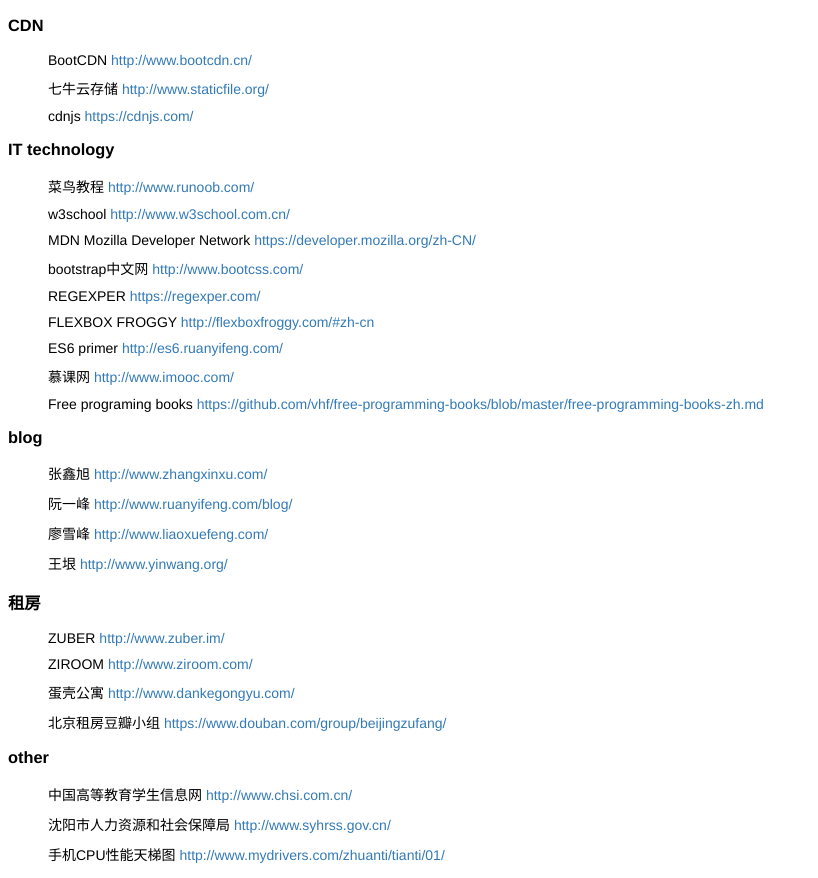
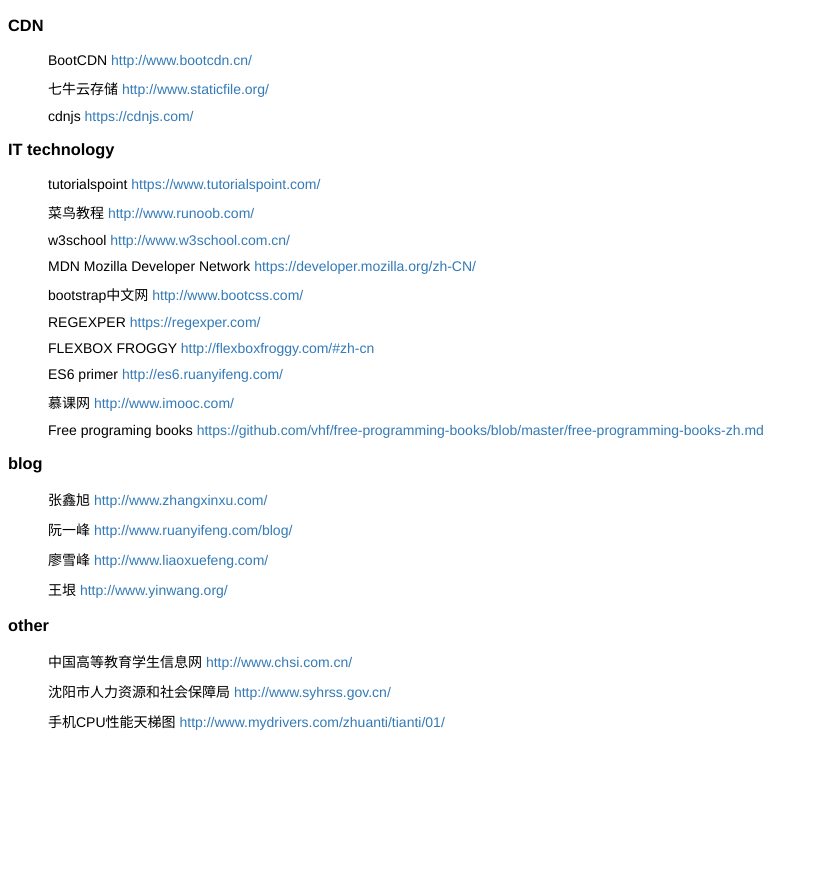
Before and after one commit to 117028813/demos, a plain HTML site: page websites.html in a window 1280 px wide. Shown: the whole page, without its empty margins (0-818 px from the left). After the commit the page ends 800 px from the top, so only its background shows below. Drawn offline with nearby package versions, Linux system fonts and the light colour scheme.

Commit message:
tutorialspoint

```diff
--- a/websites.html
+++ b/websites.html
@@ -39,8 +39,8 @@
   <h3>blog</h3>
   <my-websites v-bind:some-websites="blog"></my-websites>
 
-  <h3>租房</h3>
-  <my-websites v-bind:some-websites="renting"></my-websites>
+  <!--<h3>租房</h3>
+  <my-websites v-bind:some-websites="renting"></my-websites>-->
 
   <h3>other</h3>
   <my-websites v-bind:some-websites="other"></my-websites>
@@ -71,6 +71,7 @@ var vm = new Vue({
       {name: 'cdnjs', url: 'https://cdnjs.com/'}
     ],
     itTechnology: [
+      {name: 'tutorialspoint', url: 'https://www.tutorialspoint.com/'},
       {name: '菜鸟教程', url: 'http://www.runoob.com/'},
       {name: 'w3school', url: 'http://www.w3school.com.cn/'},
       {name: 'MDN Mozilla Developer Network', url: 'https://developer.mozilla.org/zh-CN/'},
@@ -87,12 +88,12 @@ var vm = new Vue({
       {name: '廖雪峰', url: 'http://www.liaoxuefeng.com/'},
       {name: '王垠', url: 'http://www.yinwang.org/'}
     ],
-    renting: [
-      {name: 'ZUBER', url: 'http://www.zuber.im/'},
-      {name: 'ZIROOM', url: 'http://www.ziroom.com/'},
-      {name: '蛋壳公寓', url: 'http://www.dankegongyu.com/'},
-      {name: '北京租房豆瓣小组', url: 'https://www.douban.com/group/beijingzufang/'}
-    ],
+    // renting: [
+    //   {name: 'ZUBER', url: 'http://www.zuber.im/'},
+    //   {name: 'ZIROOM', url: 'http://www.ziroom.com/'},
+    //   {name: '蛋壳公寓', url: 'http://www.dankegongyu.com/'},
+    //   {name: '北京租房豆瓣小组', url: 'https://www.douban.com/group/beijingzufang/'}
+    // ],
     other: [
       {name: '中国高等教育学生信息网', url: 'http://www.chsi.com.cn/'},
       {name: '沈阳市人力资源和社会保障局', url: 'http://www.syhrss.gov.cn/'},
```
